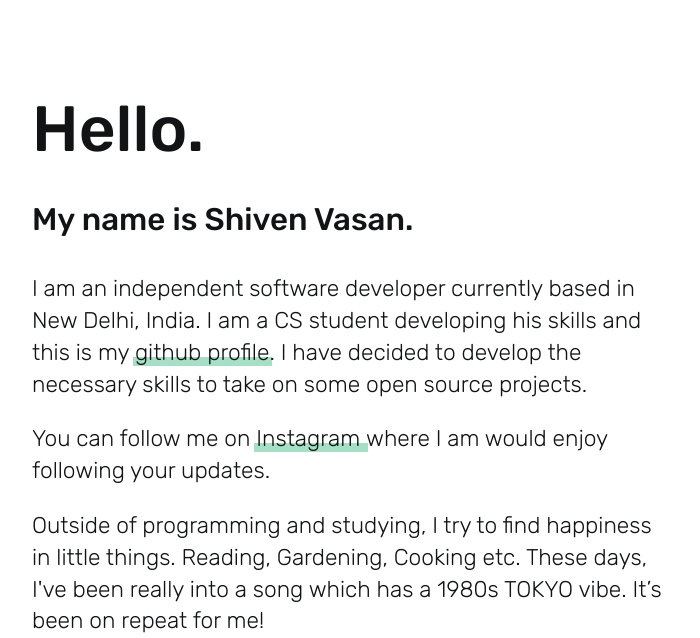
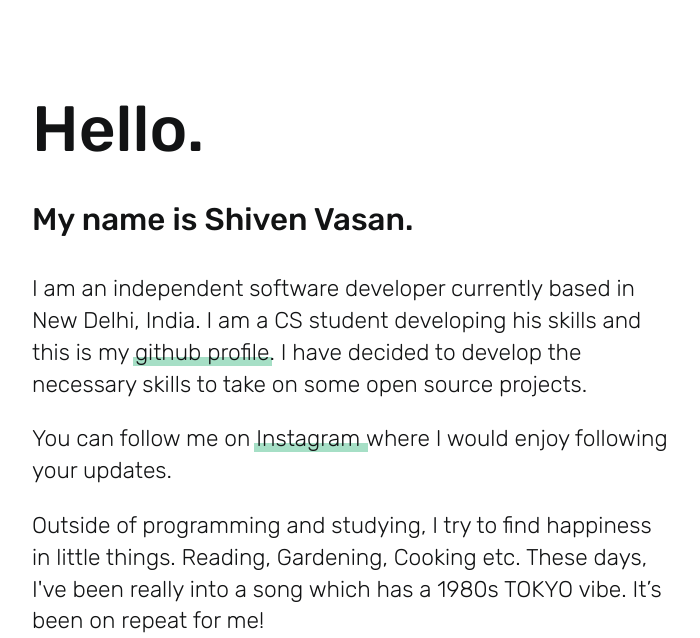
Before and after one commit to lordofhash/aboutme, a plain HTML site: page index.html in a window 1280 px wide. Shown: the top 638 px of the page, without its empty margins (104-804 px from the left). Drawn offline with Linux system fonts and the light colour scheme.

Commit message:
Update index.html

```diff
--- a/index.html
+++ b/index.html
@@ -64,7 +64,7 @@
     <p>
       You can follow me on
       <a href="https://www.instagram.com/shiven.vasan333/" target="_blank"> Instagram </a>
-      where I am would enjoy following your updates.
+      where I would enjoy following your updates.
     </p>
     <p>
       Outside of programming and studying, I try to find happiness in little things.
```
